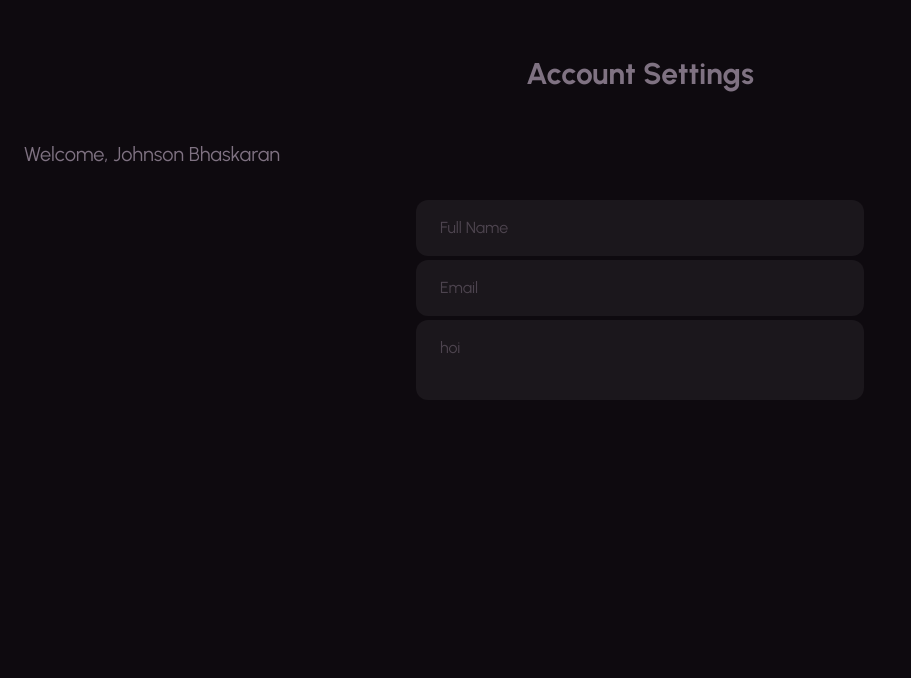
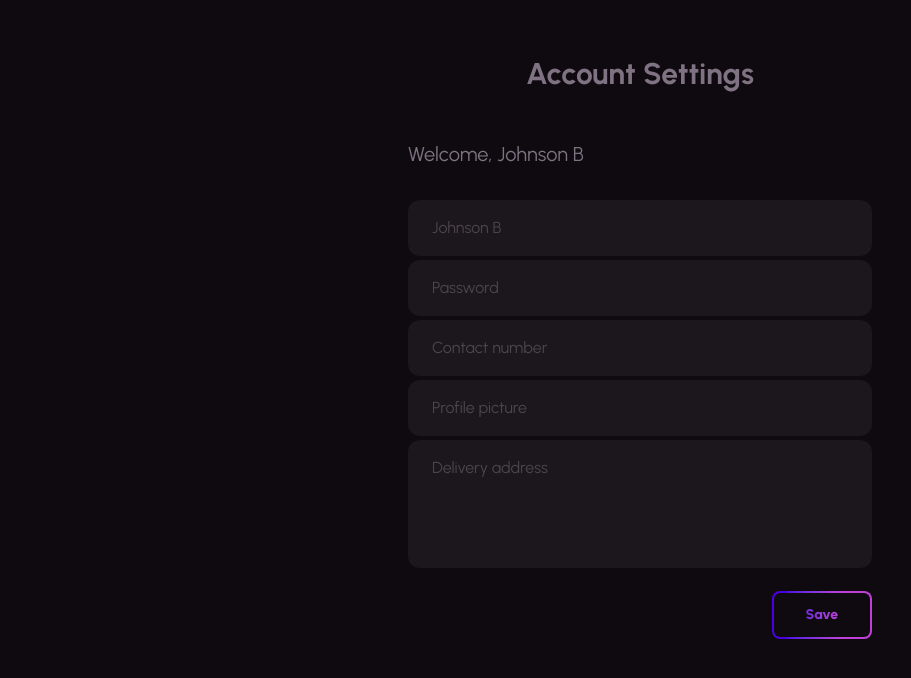
Before and after one commit to johnsonbhaskaran/Food-from-Home, a React (Vite) app: page / in a window 1280 px wide. Shown: the top 678 px of the page, without its empty margins (0-911 px from the left). Built offline with nearby package versions, Linux system fonts and the light colour scheme.

Commit message:
Account Settings screen completed

```diff
--- a/src/components/commonComponents/TextareaField.jsx
+++ b/src/components/commonComponents/TextareaField.jsx
@@ -1,9 +1,9 @@
-const TextareaField = () => {
+const TextareaField = ({ value }) => {
   return (
     <div>
       <textarea
-        className='bg-brand-fore-dark px-6 py-4 rounded-xl outline-0 w-full text-brand-text-light resize-none'
-        placeholder='hoi'
+        className='bg-brand-fore-dark px-6 py-4 rounded-xl outline-0 w-full h-32 text-brand-text-light leading-6 resize-none'
+        placeholder={value}
       />
     </div>
   );
--- a/src/pages/customerPages/CustomerAccountSettings.jsx
+++ b/src/pages/customerPages/CustomerAccountSettings.jsx
@@ -1,23 +1,29 @@
+import BtnGradientBorder from "../../components/commonComponents/BtnGradientBorder";
 import InputField from "../../components/commonComponents/InputField";
 import TextareaField from "../../components/commonComponents/TextareaField";
 
 const CustomerAccountSettings = () => {
   const customer = {
-    name: "Johnson Bhaskaran",
+    name: "Johnson B",
   };
 
   return (
-    <div className='flex flex-col items-center mx-6'>
+    <div className='mx-auto md:max-w-lg container'>
       <div className='mt-14'>
-        <h1 className='font-bold text-3xl'>Account Settings</h1>
+        <h1 className='font-bold text-3xl text-center'>Account Settings</h1>
       </div>
-      <div className='mt-12 mr-auto'>
+      <div className='mx-6 mt-12'>
         <p className='text-xl'>Welcome, {customer.name}</p>
       </div>
-      <div className='space-y-1 mt-8 min-w-md'>
-        <InputField value={"Full Name"} type={"text"} />
-        <InputField value={"Email"} type={"text"} />
-        <TextareaField value={"Email"} type={"text"} />
+      <div className='space-y-1 mx-6 mt-8'>
+        <InputField value={customer.name} type={"text"} />
+        <InputField value={"Password"} type={"password"} />
+        <InputField value={"Contact number"} type={"tel"} />
+        <InputField value={"Profile picture"} type={"text"} />
+        <TextareaField value={"Delivery address"} type={"text"} />
+      </div>
+      <div className='block mx-6 my-4 text-right'>
+        <BtnGradientBorder value={"Save"} />
       </div>
     </div>
   );
```
